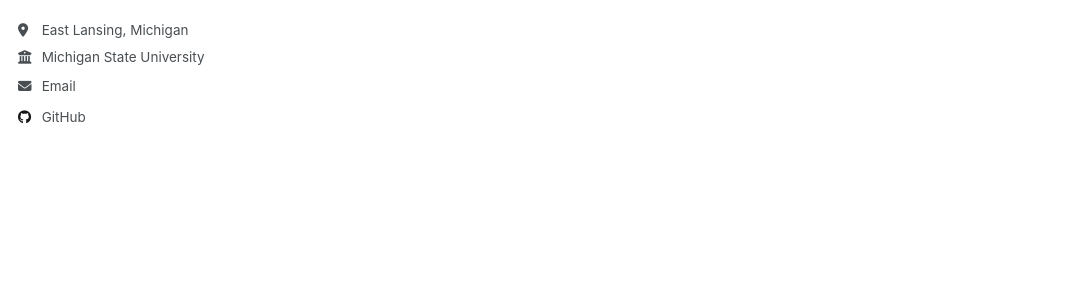
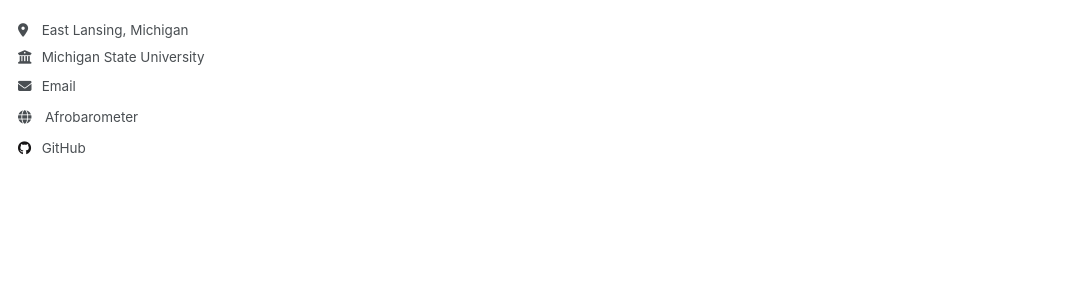
Before and after one commit to sophiesunderland/sophiesunderland.github.io, a Jekyll site: the page built from _pages/about.md, in a window 1280 px wide. Shown: the part 356-656 px from the top of the page, without its empty margins (0-1077 px from the left). Built offline with Jekyll 4.4.1, drawn with Linux system fonts in a browser that asks for light colours.

Commit message:
Update author-profile.html

```diff
--- a/_includes/author-profile.html
+++ b/_includes/author-profile.html
@@ -61,6 +61,9 @@
       {% endif %}
       {% if author.scopus %}
         <li><a href="{{ author.scopus }}"><i class="ai ai-scopus icon-pad-right"></i>Scopus</a></li>
+      {% endif %}
+      {% if author.Afrobarometer %}
+         <li><a href="{{ author.Afrobarometer }}"><i class="fas fa-globe icon-pad-right"></i>Afrobarometer</a></li>
       {% endif %}
 
       <!-- Font Awesome icons / Repositories and software development -->
```
